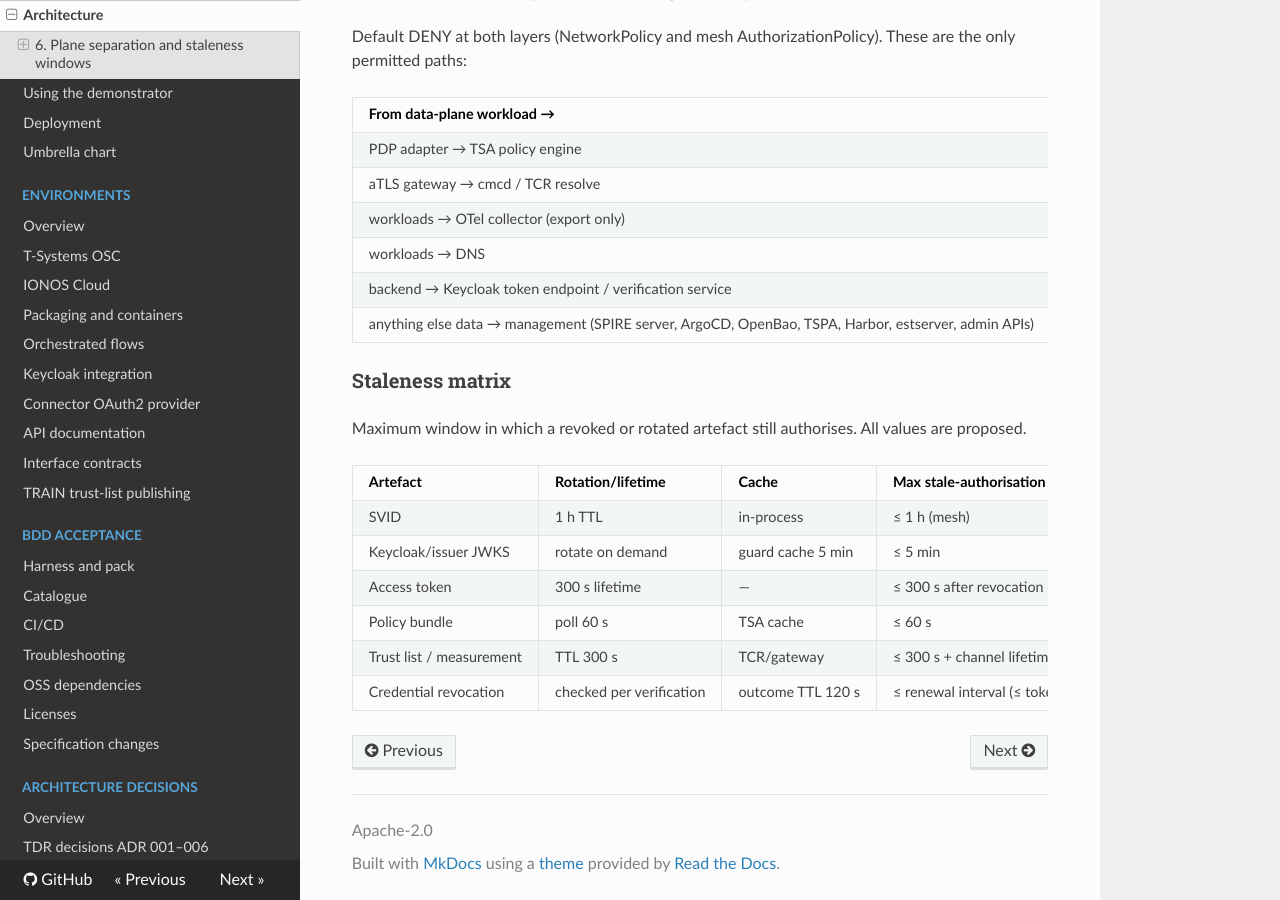
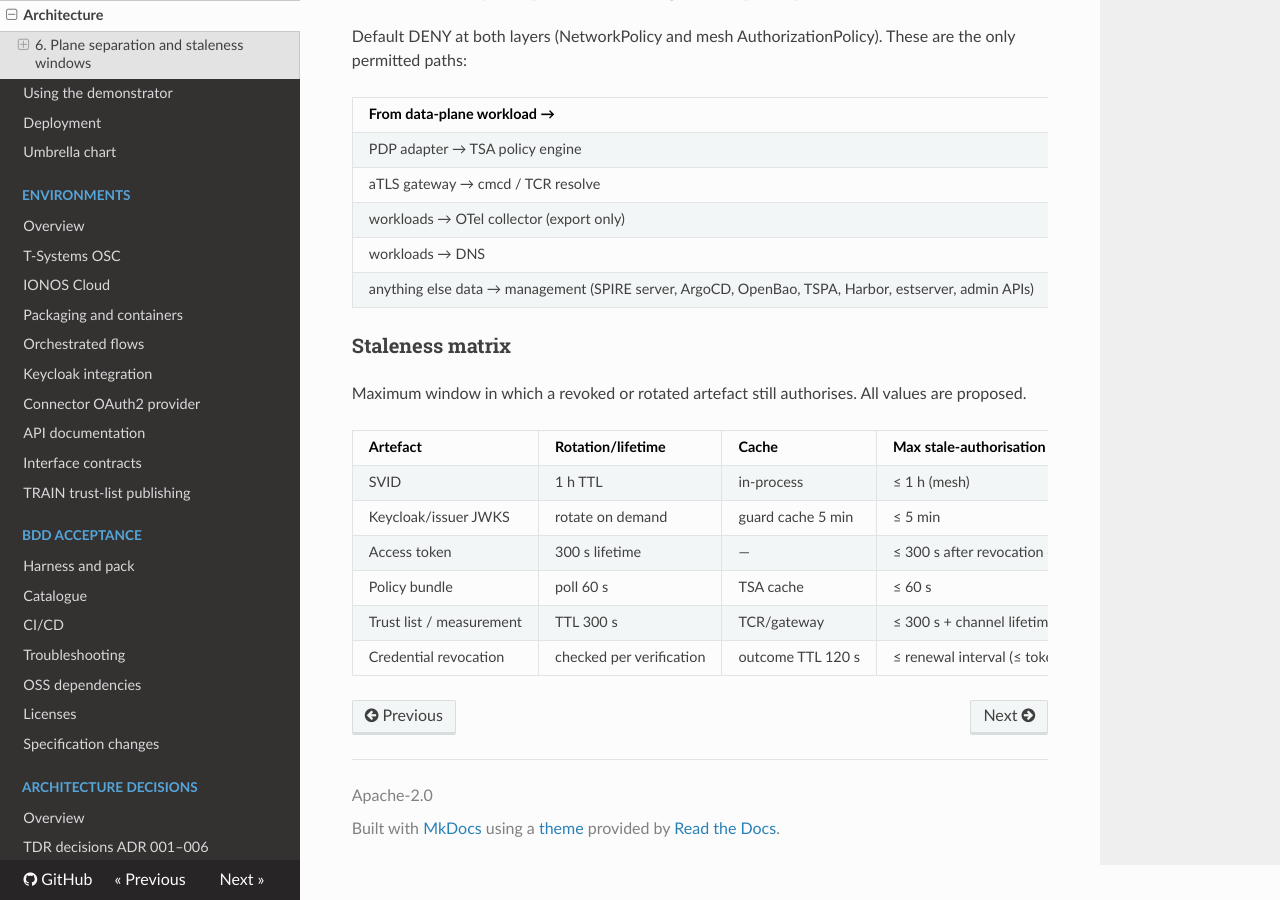
Before and after one commit to Fune5tiAtlas/facis-zero-trust-demonstrator, an MkDocs documentation site: the page built from docs/architecture.md, in a window 1280 px wide and 900 px high, scrolled down 711 px. Built offline with MkDocs 1.6.1, drawn with Linux system fonts in a browser that asks for light colours; nearby versions of some CDN libraries.

Commit message:
Remove the unused Keycloak path from the allow matrix

```diff
--- a/docs/architecture.md
+++ b/docs/architecture.md
@@ -24,7 +24,6 @@ permitted paths:
 | aTLS gateway → cmcd / TCR resolve | ALLOW (named pair) | mesh policy |
 | workloads → OTel collector (export only) | ALLOW (declared bypass, ZT-26) | mesh policy, egress-restricted |
 | workloads → DNS | ALLOW (declared bypass) | NetworkPolicy port 53 |
-| backend → Keycloak token endpoint / verification service | ALLOW (named pairs) | mesh policy |
 | anything else data → management (SPIRE server, ArgoCD, OpenBao, TSPA, Harbor, estserver, admin APIs) | **DENY** | both layers; ZT-55 matrix test |
 
 ### Staleness matrix
```
